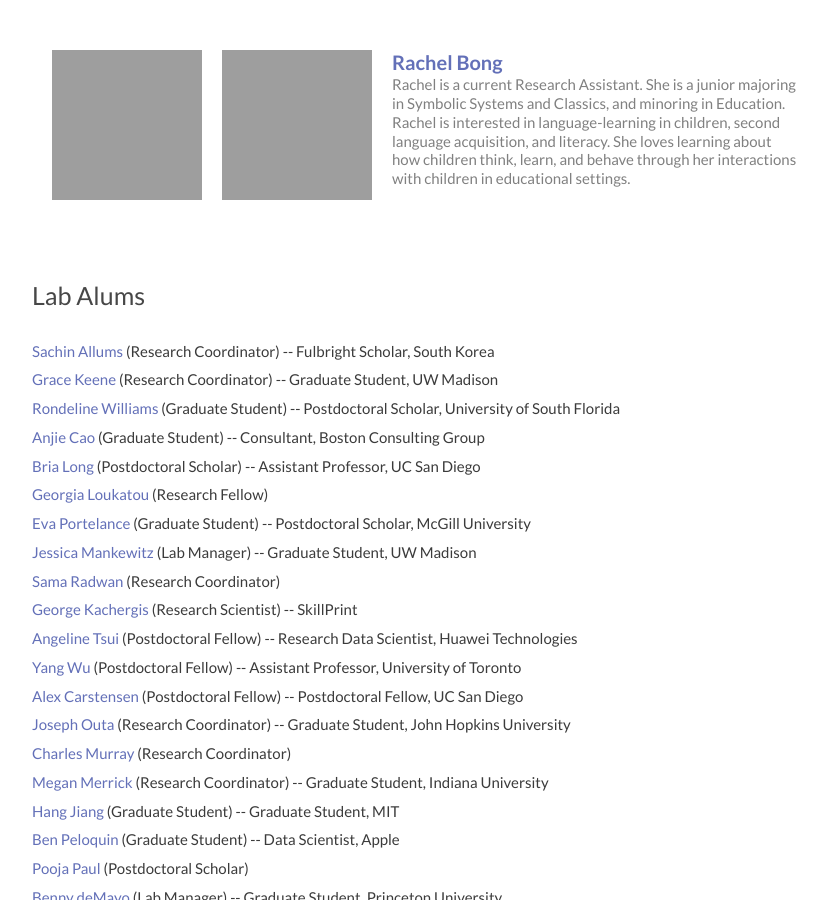
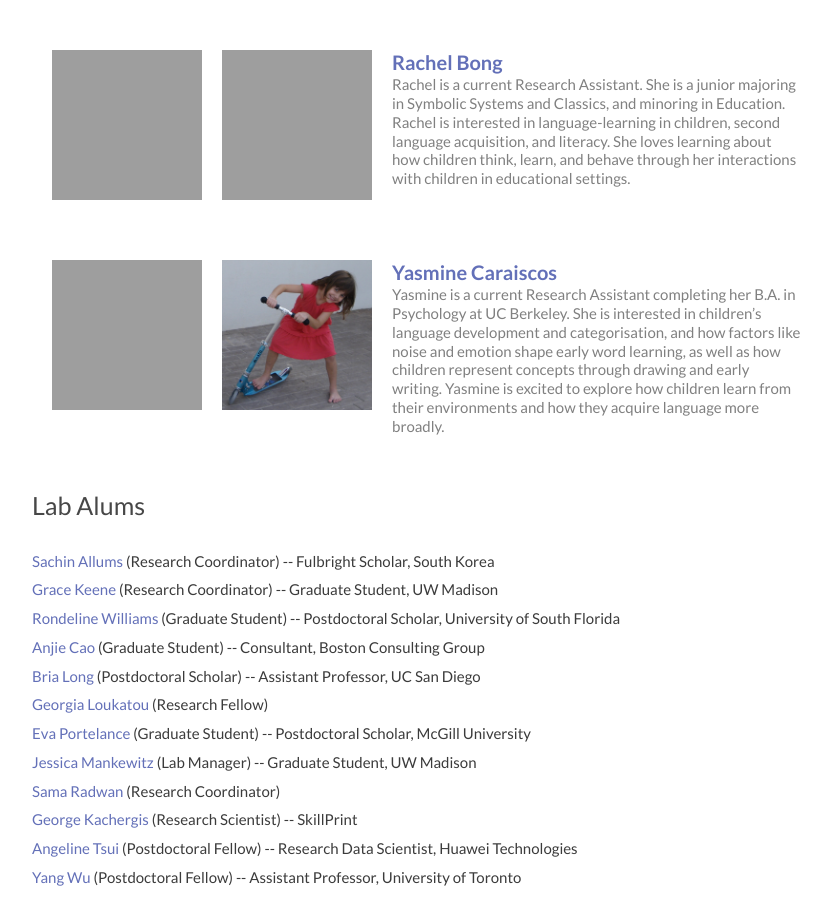
Before and after one commit to langcog/website, a Jekyll site: the page built from 02-people.html, in a window 1280 px wide and 900 px high, scrolled down 5718 px. Shown: the whole window, without its empty margins (233-1064 px from the left). Built offline with Jekyll 4.4.1, drawn with Linux system fonts in a browser that asks for light colours; nearby versions of some CDN libraries; a script that is not in the unit is left out.

Commit message:
Add Yasmine Caraiscos to langcoglab.yml

```diff
--- a/_data/langcoglab.yml
+++ b/_data/langcoglab.yml
@@ -228,6 +228,15 @@
          Rachel is a current Research Assistant. She is a junior majoring in Symbolic Systems and Classics, and minoring in Education. Rachel is interested in
          language-learning in children, second language acquisition, and literacy. She loves learning about how children think, learn, and behave through her
          interactions with children in educational settings.
+    - name: Yasmine Caraiscos
+      img: yasmine.jpeg
+      baby: yasmine_baby.jpeg
+      bio:
+        - >
+         Yasmine is a current Research Assistant completing her B.A. in Psychology at UC Berkeley. She is interested in children’s language development and categorisation,
+         and how factors like noise and emotion shape early word learning, as well as how children represent concepts through drawing and early writing. Yasmine is excited
+         to explore how children learn from their environments and how they acquire language more broadly.
+
 
 - role: Lab Alums
   people:
```
